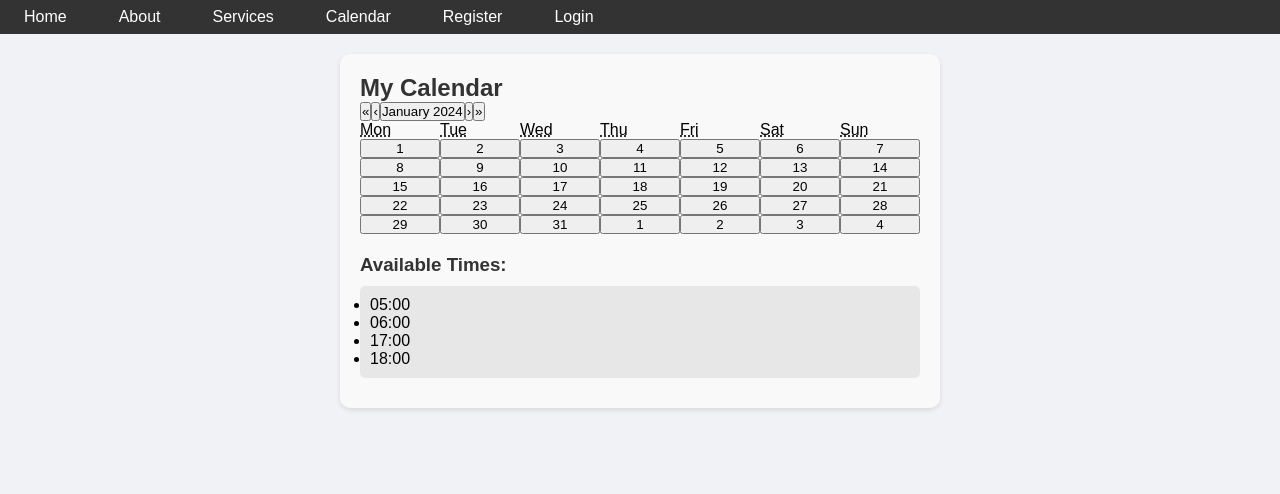
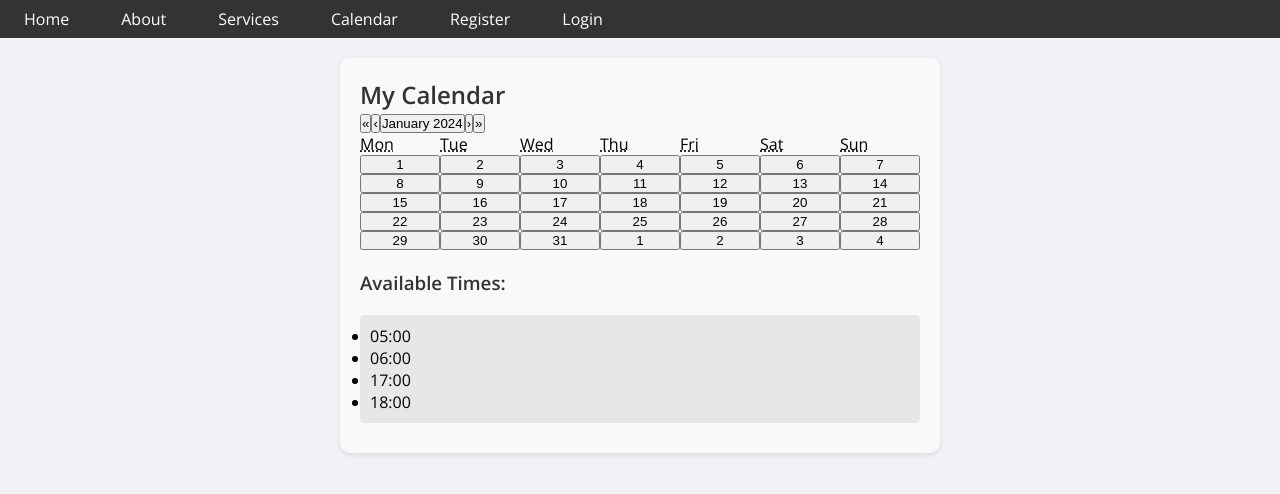
Before and after one commit to nathansolfan/app, a React (Create React App) app: page /calendar in a window 1280 px wide. Shown: the top 494 px of the page. Built offline with nearby package versions, Linux system fonts and the light colour scheme.

Commit message:
change family-font to Open Sans, from the imported url. add bg color to hover and mg bottom. Border to the selected time and shadow

```diff
--- a/src/index.css
+++ b/src/index.css
@@ -13,7 +13,7 @@ body {
 
 body{
   background-color: #f0f2f5;
-  font-family: Arial, Helvetica, sans-serif;
+  font-family: 'Open Sans', Arial, Helvetica, sans-serif;
   -webkit-font-smoothing: antialiased;
   -moz-osx-font-smoothing: grayscale;
 }
@@ -82,19 +82,22 @@ p {
 }
 
 .time-slots {
-  margin: 10px 0;
+  margin: 20px 0;
+  margin-bottom: 10px;
   padding: 10px;
   background-color: #e7e7e7;
   border-radius: 5px;
   cursor: pointer;
-  transition: background-color 0.3s ease;
+  transition: background-color 0.3s ease, box-shadow 0.2s ease;
 }
 
 .time-slot:hover {
-  background-color: #151313;
+  box-shadow: 0 4px 6px rgba(44, 18, 18, 0.1);
 }
 
 .time-slot.selected {
+  border: 2px solid #38a169;
+  box-shadow: 0 2px 4px rgb(0,0,0,0.1);
   background-color: #4caf50;
   color: white;
 }
```
